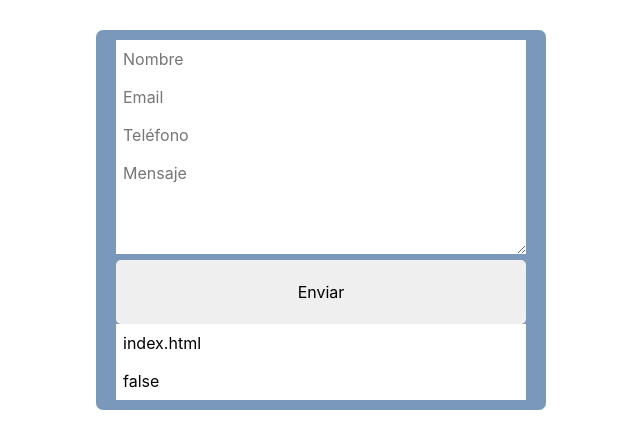
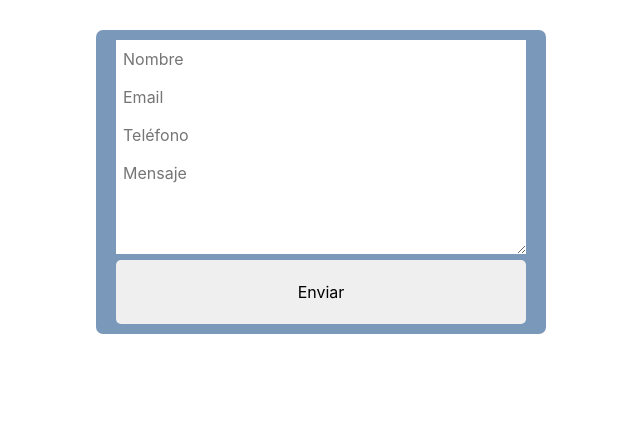
Before and after one commit to Shmarte1970/CVPedroRios, a website built with Vite: page contacto.html in a window 1280 px wide. Shown: the part 70-518 px from the top of the page, without its empty margins (319-959 px from the left). Built offline with nearby package versions, Linux system fonts and the light colour scheme.

Commit message:
Solucion Errores inputs

```diff
--- a/contacto.html
+++ b/contacto.html
@@ -18,13 +18,13 @@
         <input type="text" name="mail" placeholder="Email">
         <input type="text" name="phone" placeholder="Teléfono">
         <textarea name="message" placeholder="Mensaje"></textarea>
-        <div>
-            <input type="submit" value="Enviar" id="boton">
-            <input type="hiden" name="_next" value="index.html">
-            <input type="hiden" name="_captcha" value="false">
+
+        <input type="submit" value="Enviar" id="boton">
+        <input type="hidden" name="_next" value="index.html">
+        <input type="hidden" name="_captcha" value="false">
 
 
-        </div>
+
 
     </form>
 
```
